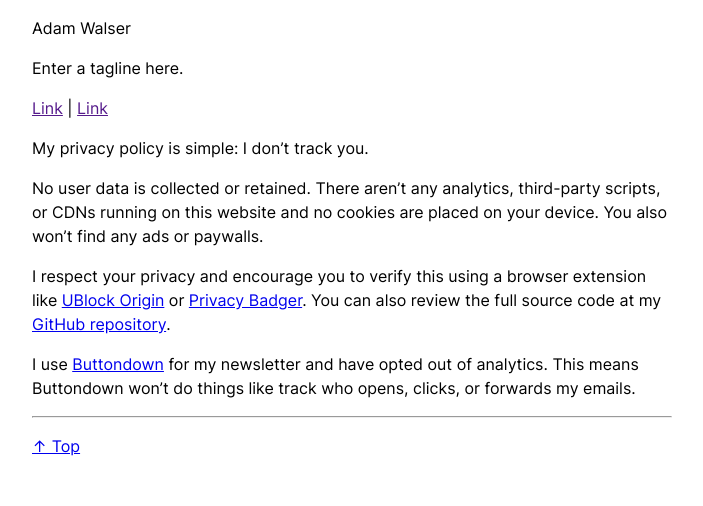
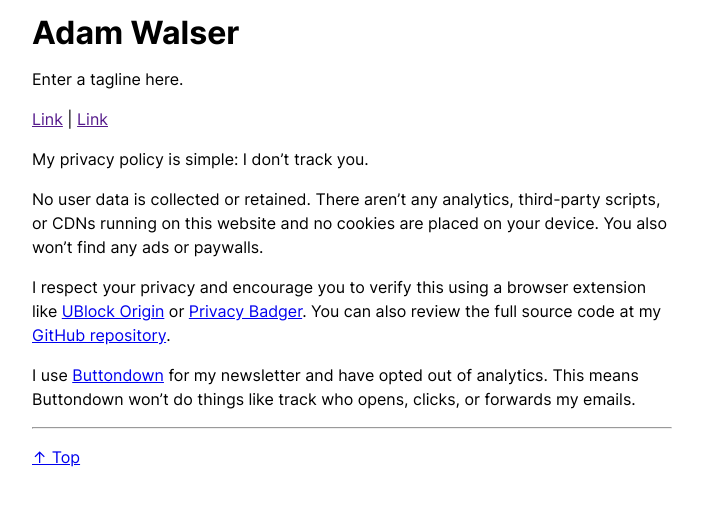
Before and after one commit to ajpwalser/ajpwalser.github.io, a Jekyll site: the page built from _posts/2021-06-22-no-tracking.md, in a window 1280 px wide. Shown: the top 506 px of the page, without its empty margins (288-991 px from the left). Built offline with Jekyll 4.4.1, drawn with Linux system fonts in a browser that asks for light colours.

Commit message:
Update default.html

```diff
--- a/_layouts/default.html
+++ b/_layouts/default.html
@@ -11,7 +11,7 @@
 <body>
    <div class="container">
    <header>
-      <p class="header">{{ site.title }}</p>
+      <h1>{{ site.title }}</h1>
    </header>
       <p>Enter a tagline here.</p>
       <nav>
```
